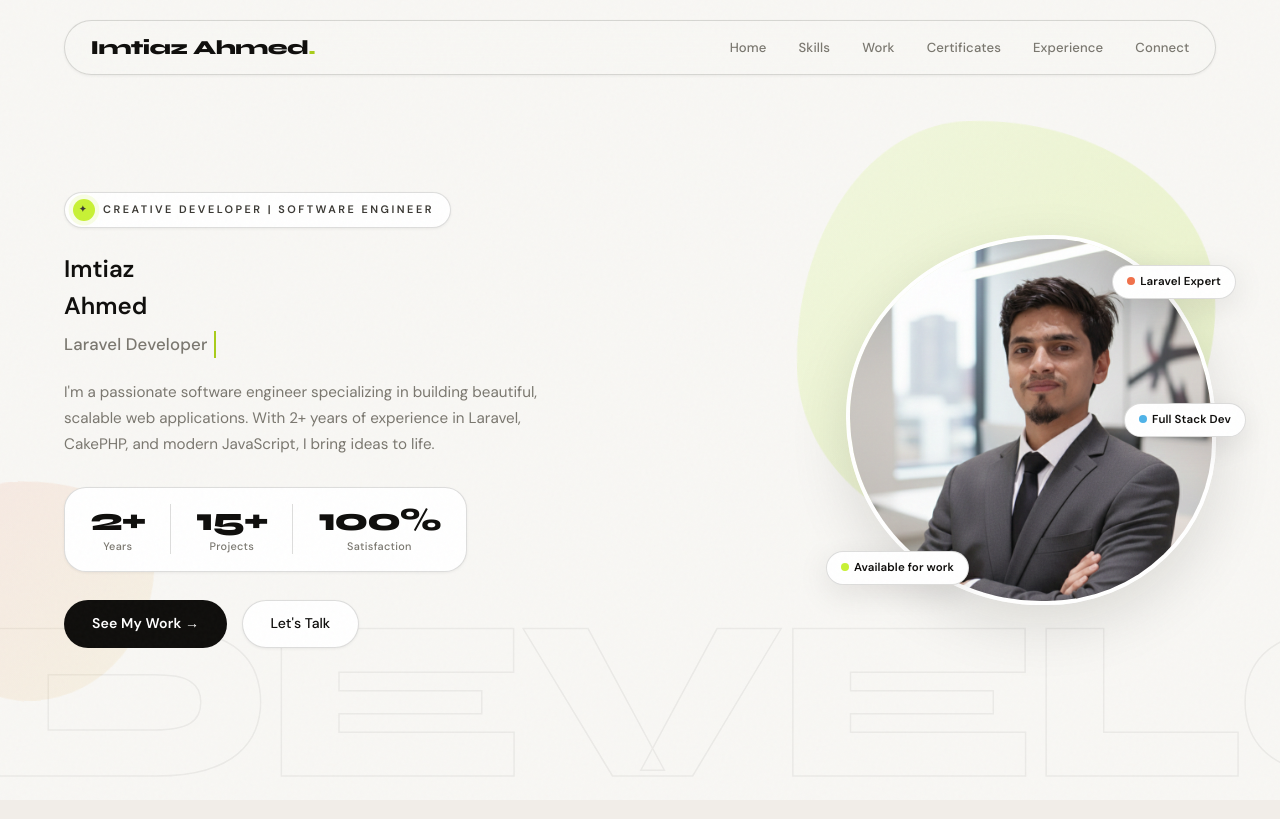
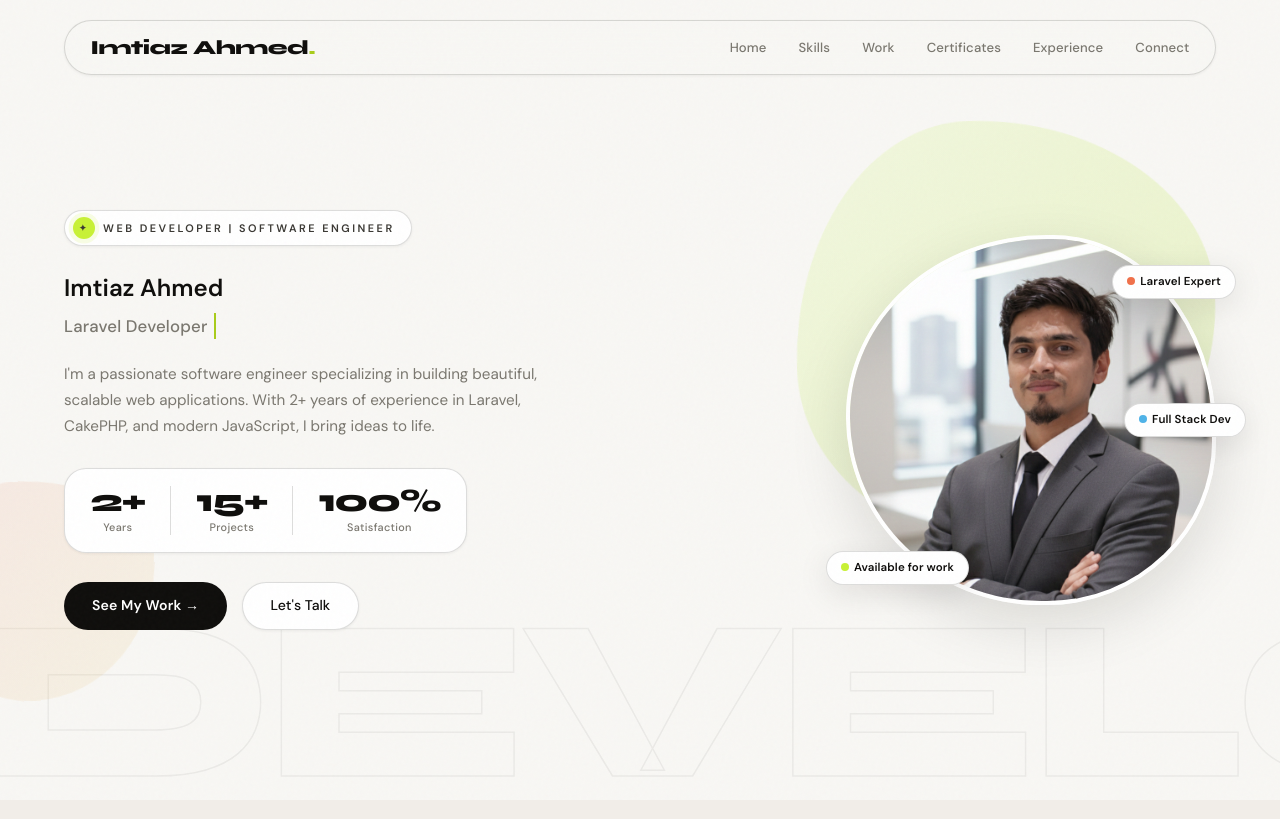
Before and after one commit to mrahmedsakib/mrahmedsakib.github.io, a plain HTML site: page index.html in a window 1280 px wide. Shown: the top 819 px of the page. Drawn offline with Linux system fonts and the light colour scheme.

```diff
--- a/index.html
+++ b/index.html
@@ -1536,9 +1536,9 @@
     <div>
       <div class="hero-badge">
         <span class="hero-badge-dot">✦</span>
-        CREATIVE DEVELOPER | SOFTWARE ENGINEER
+        WEB DEVELOPER | SOFTWARE ENGINEER
       </div>
-      <h2>Imtiaz<br><span class="highlight">Ahmed</span></h2>
+      <h2>Imtiaz <span class="highlight">Ahmed</span></h2>
       <div class="typing-wrapper">
         <span id="typed-text"></span>
       </div>
```
